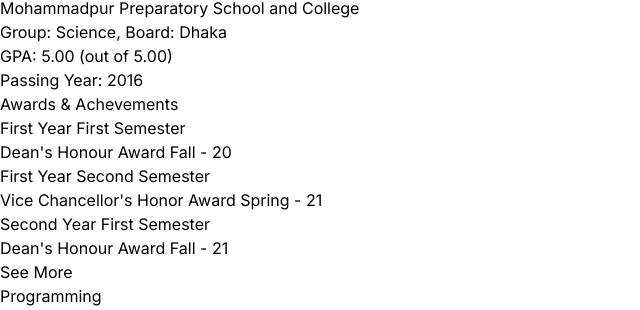
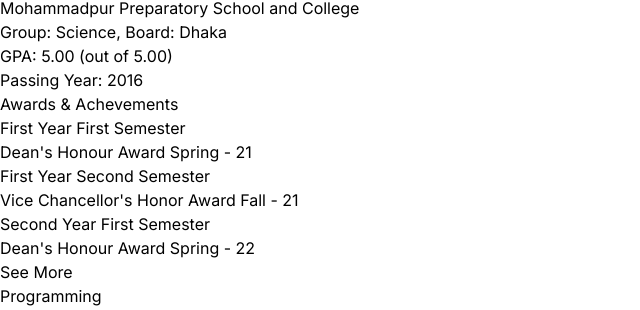
Before and after one commit to afia25/My-Portfolio, a React (Vite) app: page / in a window 1280 px wide. Shown: the part 3610-3920 px from the top of the page, without its empty margins (0-640 px from the left). Built offline with nearby package versions, Linux system fonts and the light colour scheme.

Commit message:
Update index.js

```diff
--- a/src/constants/index.js
+++ b/src/constants/index.js
@@ -135,42 +135,42 @@
 export const AWARDS = [
   {
     year: "First Year First Semester",
-    description: `Dean's Honour Award Fall - 20`,
+    description: `Dean's Honour Award Spring - 21`,
   },
 
   {
     year: "First Year Second Semester",
-    description: `Vice Chancellor's Honor Award Spring - 21`,
+    description: `Vice Chancellor's Honor Award Fall - 21`,
   },
 
   {
     year: "Second Year First Semester",
-    description: `Dean's Honour Award Fall - 21`,
+    description: `Dean's Honour Award Spring - 22`,
   },
 
   {
     year: "Second Year Second Semester",
-    description: `Dean's Honour Award Spring - 22`,
+    description: `Dean's Honour Award Fall - 22`,
   },
 
   {
     year: "Third Year First Semester",
-    description: `Dean's Honour Award Fall - 22`,
+    description: `Dean's Honour Award Spring - 23`,
   },
 
   {
     year: "Third Year Second Semester",
-    description: `Dean's Honour Award Spring - 23`,
+    description: `Dean's Honour Award Fall - 23`,
   },
 
   {
     year: "Fourth Year First Semester",
-    description: `Dean's Honour Award Fall - 23`,
+    description: `Dean's Honour Award Spring - 24`,
   },
 
   {
     year: "Fourth Year Second Semester",
-    description: `Vice Chancellor's Honor Award Spring - 24`,
+    description: `Vice Chancellor's Honor Award Fall - 24`,
   },
 
 ];
```
